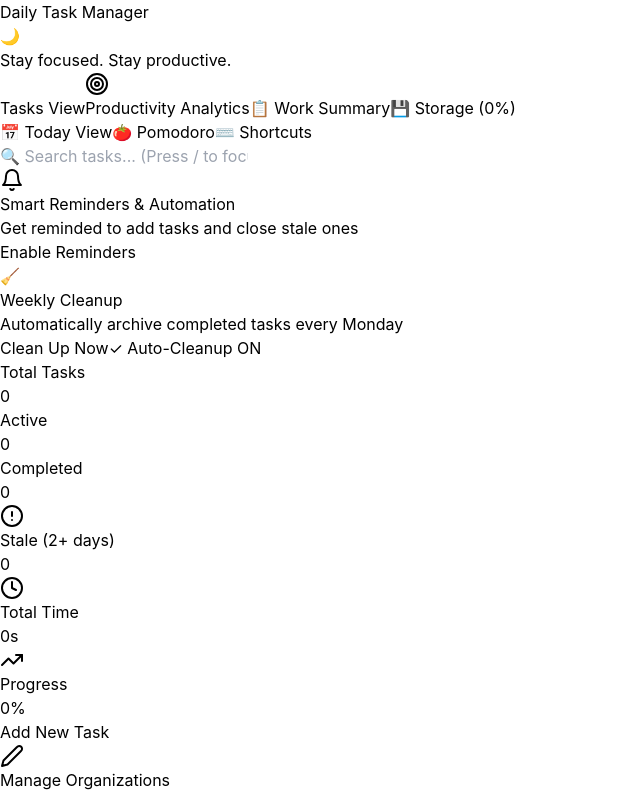
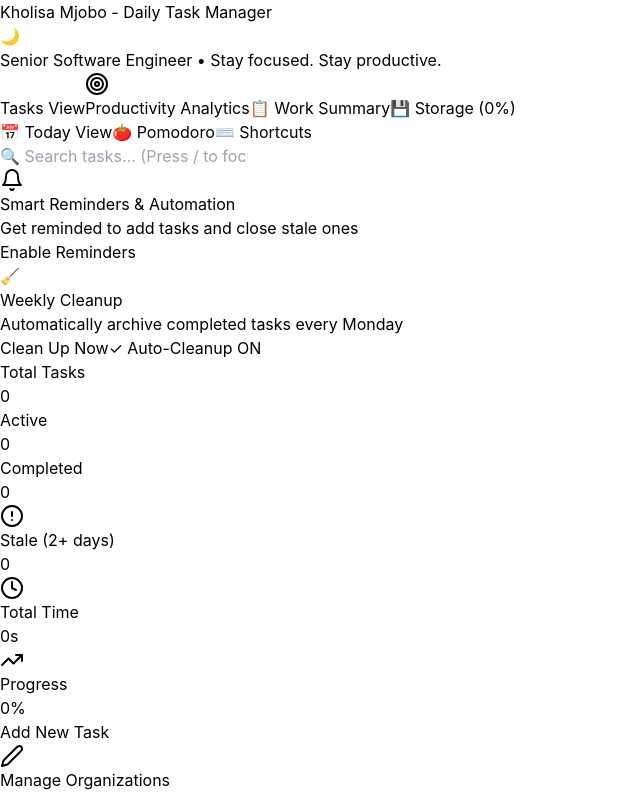
Before and after one commit to kolisa/Daily-task-manager, a React (Vite) app: page / in a window 1280 px wide. Shown: the top 794 px of the page, without its empty margins (0-640 px from the left). Built offline with nearby package versions, Linux system fonts and the light colour scheme.

Commit message:
updating title

```diff
--- a/index.html
+++ b/index.html
@@ -4,7 +4,7 @@
     <meta charset="UTF-8" />
     <link rel="icon" type="image/svg+xml" href="/vite.svg" />
     <meta name="viewport" content="width=device-width, initial-scale=1.0" />
-    <title>Daily Task Manager - Boost Your Productivity</title>
+    <title>Kholisa Mjobo - Daily Task Manager</title>
   </head>
   <body>
     <div id="root"></div>
--- a/package.json
+++ b/package.json
@@ -1,5 +1,5 @@
 {
-  "name": "daily-task-manager",
+  "name": "kholisa-mjobo-daily-task-manager",
   "version": "1.0.0",
   "private": true,
   "type": "module",
--- a/src/DailyTaskManager.jsx
+++ b/src/DailyTaskManager.jsx
@@ -1644,7 +1644,7 @@ export default function DailyTaskManager() {
         <div className="text-center mb-6 pt-8">
           <div className="flex items-center justify-center gap-4 mb-2">
             <h1 className={`text-4xl font-bold ${darkMode ? 'text-white' : 'text-gray-800'}`}>
-              Daily Task Manager
+              Kholisa Mjobo - Daily Task Manager
             </h1>
             <button
               onClick={() => setDarkMode(!darkMode)}
@@ -1659,7 +1659,7 @@ export default function DailyTaskManager() {
             </button>
           </div>
           <p className={darkMode ? 'text-gray-300' : 'text-gray-600'}>
-            Stay focused. Stay productive.
+            Senior Software Engineer • Stay focused. Stay productive.
           </p>
 
           {/* View Toggle */}
```
